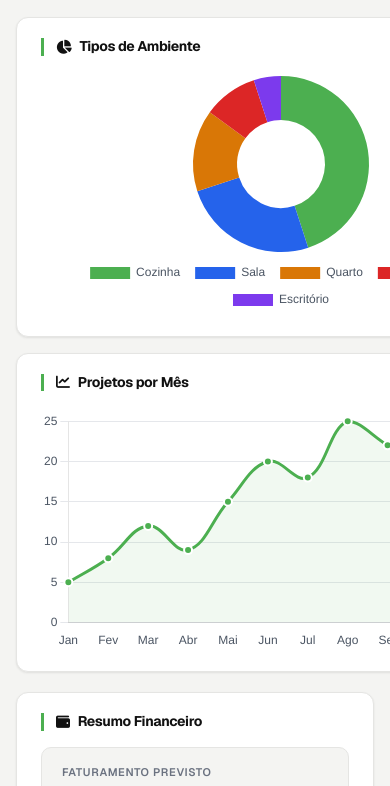
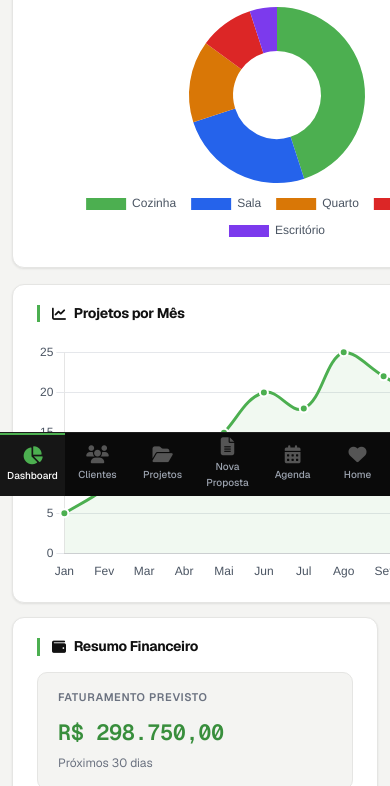
Before and after one commit to Nenkkyou/projeto-corte, a plain HTML site: page dashboard.html in a window 390 px wide. Shown: the part 348-1134 px from the top of the page. Drawn offline with nearby package versions, Linux system fonts and the light colour scheme.

Commit message:
fix: responsividade mobile completa
Sidebar vira bottom tab bar em ≤1024px (era invisível sem acesso).
Ajustes de padding, grids e tipografia para 768px e 480px.

```diff
--- a/style.css
+++ b/style.css
@@ -1436,12 +1436,61 @@
   .financial-grid { grid-template-columns: 1fr 1fr; }
 }
 
+/* Sidebar → bottom tab bar em tablets e mobile */
 @media (max-width: 1024px) {
-  .dashboard-container { grid-template-columns: 1fr; }
+  .dashboard-container {
+    grid-template-columns: 1fr;
+    padding-bottom: 64px;
+  }
   .sidebar {
-    position: fixed; top: 0; left: 0; width: var(--sidebar-width);
-    z-index: 100; transform: translateX(-100%); transition: transform 0.2s ease;
+    position: fixed;
+    top: auto;
+    bottom: 0;
+    left: 0;
+    right: 0;
+    width: 100%;
+    height: 64px;
+    flex-direction: row;
+    padding: 0;
+    border-right: none;
+    border-top: 1px solid var(--border-dark);
+    overflow: visible;
   }
+  .logo-container { display: none; }
+  .sidebar .primary-btn,
+  .sidebar .secondary-btn,
+  .tagline { display: none; }
+  .nav-menu {
+    flex-direction: row;
+    padding: 0;
+    gap: 0;
+    margin-top: 0;
+    width: 100%;
+    justify-content: space-around;
+    align-items: stretch;
+  }
+  .nav-item {
+    flex-direction: column;
+    gap: 3px;
+    padding: 8px 4px;
+    font-size: 10px;
+    border-radius: 0;
+    text-align: center;
+    justify-content: center;
+    flex: 1;
+    width: auto;
+  }
+  .nav-item::before { display: none; }
+  .nav-item i { width: auto; font-size: 18px; flex: none; }
+  .nav-item.active {
+    background: var(--black-2);
+    border-top: 2px solid var(--green);
+    border-radius: 0;
+  }
+  .nav-item.active::before { display: none; }
+  .content { width: 100%; min-width: 0; }
+  .header { padding: 16px 20px; }
+  .page-body { padding: 20px 20px 32px; }
   .calendar-section { grid-template-columns: 1fr; }
   .form-section { grid-template-columns: 1fr; }
   .footer-inner { grid-template-columns: 1fr 1fr; gap: 32px; }
@@ -1454,7 +1503,7 @@
   .hero-graphic { display: none; }
   .why-us, .recent-projects, .stats-section, .cta-section { padding: 60px 24px; }
   .footer { padding: 40px 24px 24px; }
-  .navbar { padding: 0 24px; }
+  .navbar { padding: 0 20px; }
   .navbar-links { display: none; }
   .features-grid, .projects-grid { grid-template-columns: 1fr 1fr; }
   .stats-section-inner { grid-template-columns: repeat(2, 1fr); }
@@ -1464,15 +1513,28 @@
   .financial-grid { grid-template-columns: 1fr; }
   .form-row { grid-template-columns: 1fr; }
   .footer-inner { grid-template-columns: 1fr; }
-  .section-title { font-size: 28px; }
-  .cta-section h2 { font-size: 28px; }
+  .section-title { font-size: 26px; }
+  .cta-section h2 { font-size: 26px; }
+  .page-title { font-size: 18px; }
+  .stats { grid-template-columns: repeat(2, 1fr); }
+  .right-header .user-name { display: none; }
 }
 
 @media (max-width: 480px) {
-  .hero h1 { font-size: 32px; }
+  .hero { padding: 48px 16px 64px; }
+  .hero h1 { font-size: 30px; }
+  .hero-subtitle { font-size: 15px; }
+  .hero-buttons { flex-direction: column; }
+  .hero-buttons .btn { justify-content: center; }
   .stats { grid-template-columns: 1fr 1fr; }
   .features-grid, .projects-grid { grid-template-columns: 1fr; }
-  .header { padding: 16px 20px; }
-  .page-body { padding: 20px 16px 40px; }
-  .stat-value-hero { font-size: 38px; }
-}
+  .header { padding: 12px 16px; }
+  .page-body { padding: 16px 12px 28px; gap: 14px; }
+  .stat-value-hero { font-size: 36px; }
+  .stats-section-inner { grid-template-columns: 1fr 1fr; }
+  .navbar-cta { padding: 7px 12px; font-size: 12.5px; }
+  .stat-card { padding: 16px 16px; }
+  .stat-value { font-size: 28px; }
+  .form-actions { flex-direction: column; }
+  .form-actions .btn { justify-content: center; }
+}
```
